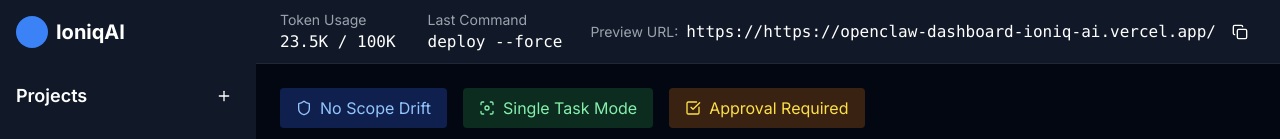
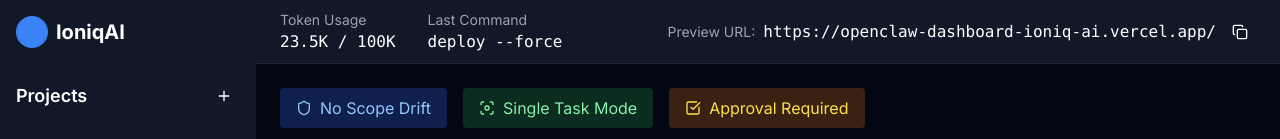
Before and after one commit to cryptowez/openclaw-dashboard, a Next.js app: page / in a window 1280 px wide. Shown: the top 139 px of the page. Built offline with nearby package versions, Linux system fonts and the light colour scheme.

Commit message:
fix: update production preview url

```diff
--- a/components/Topbar.tsx
+++ b/components/Topbar.tsx
@@ -4,7 +4,7 @@ import { Copy } from 'lucide-react';
 
 export default function Topbar() {
   const vercelUrl = process.env.NEXT_PUBLIC_VERCEL_URL || process.env.VERCEL_URL || 'https://openclaw-dashboard-ioniq-ai.vercel.app/';
-  const previewUrl = `https://${vercelUrl}`;
+  const previewUrl = vercelUrl;
 
   const copyToClipboard = async () => {
     try {
```
